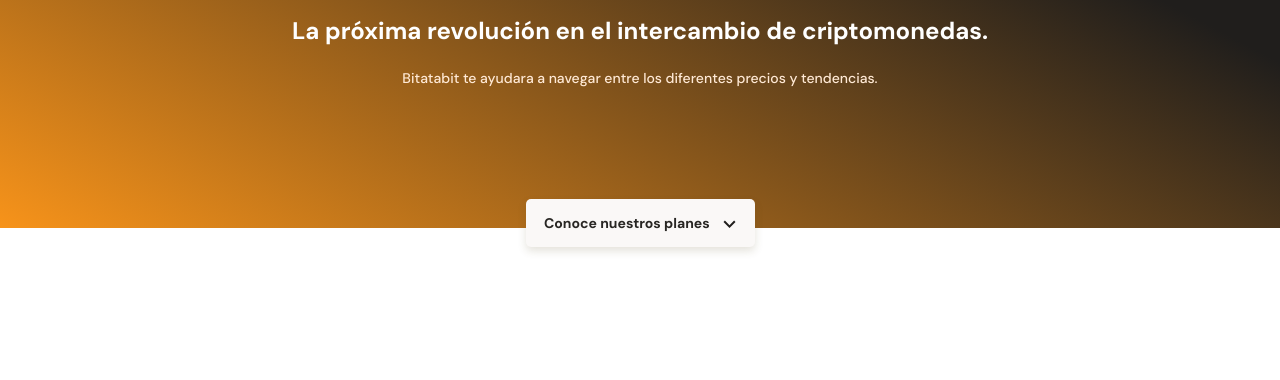
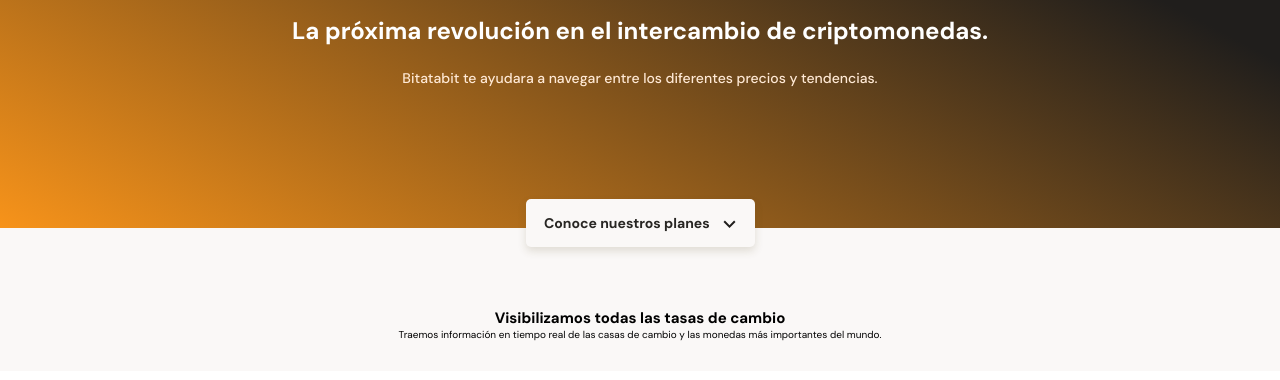
Before and after one commit to AdrianGerman/MobileFirst-Layout, a plain HTML site: page index.html in a window 1280 px wide. Shown: the part 106-486 px from the top of the page. Drawn offline with Linux system fonts and the light colour scheme.

Commit message:
exchange section

```diff
--- a/css/styles.css
+++ b/css/styles.css
@@ -94,3 +94,26 @@
   margin-left: 10px;
   background-image: url("../assets/icons/down-arrow.svg");
 }
+
+/* main */
+
+main {
+  width: 100%;
+  height: auto;
+  background-color: var(--off-white);
+}
+
+.main-exchange-container {
+  width: 100%;
+  height: auto;
+  padding-top: 80px;
+  padding-bottom: 30px;
+  text-align: center;
+}
+
+.main-exchange-container--title {
+  width: 90%;
+  min-width: 288px;
+  max-width: 900px;
+  margin: 0 auto;
+}
--- a/index.html
+++ b/index.html
@@ -25,7 +25,19 @@
             </div>
         </header>
         <main>
-            <section></section>
+            <section class="main-exchange-container">
+                <div class="backgroundImg"></div>
+                <div class="main-exchange-container--title">
+                    <h2>Visibilizamos todas las tasas de cambio</h2>
+                    <p>Traemos información en tiempo real de las casas de cambio
+                        y las monedas más importantes del mundo.</p>
+                </div>
+                <section>
+                    <div>
+
+                    </div>
+                </section>
+            </section>
             <section></section>
             <section></section>
             <section></section>
```
